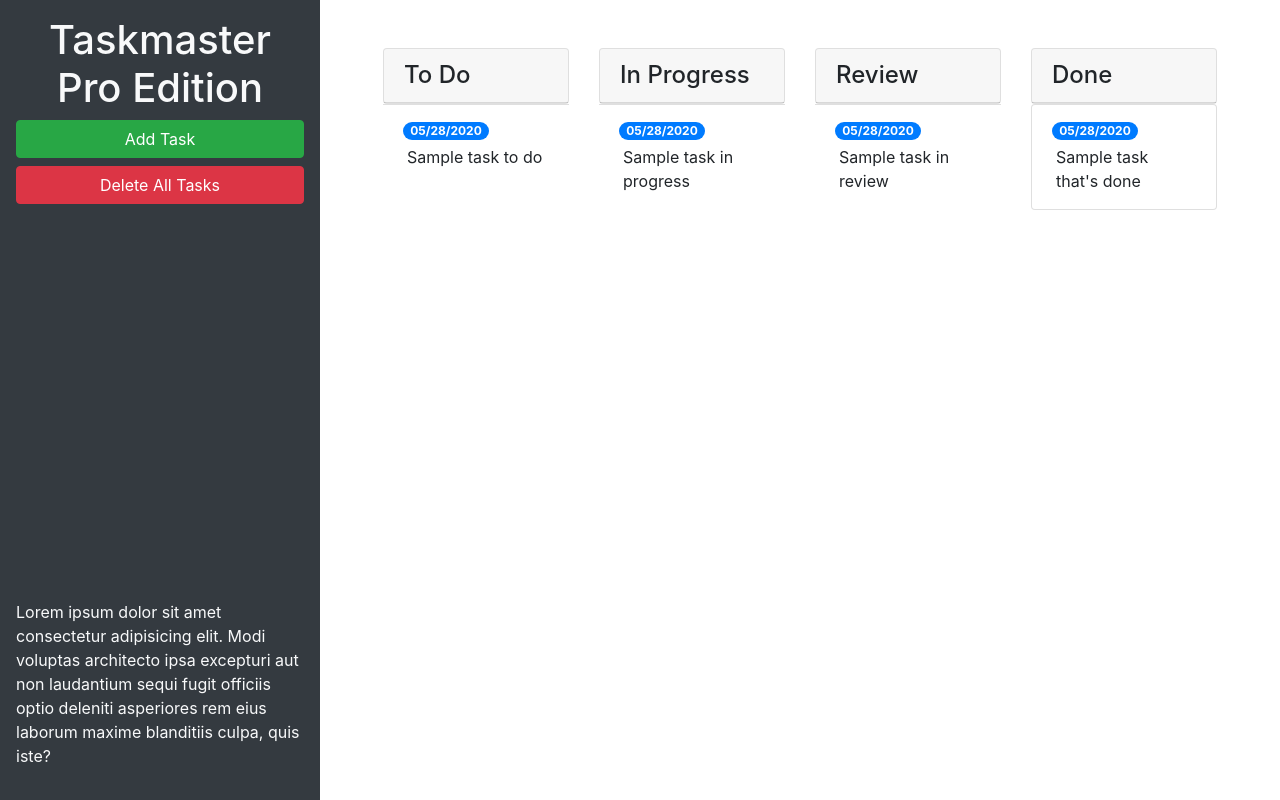
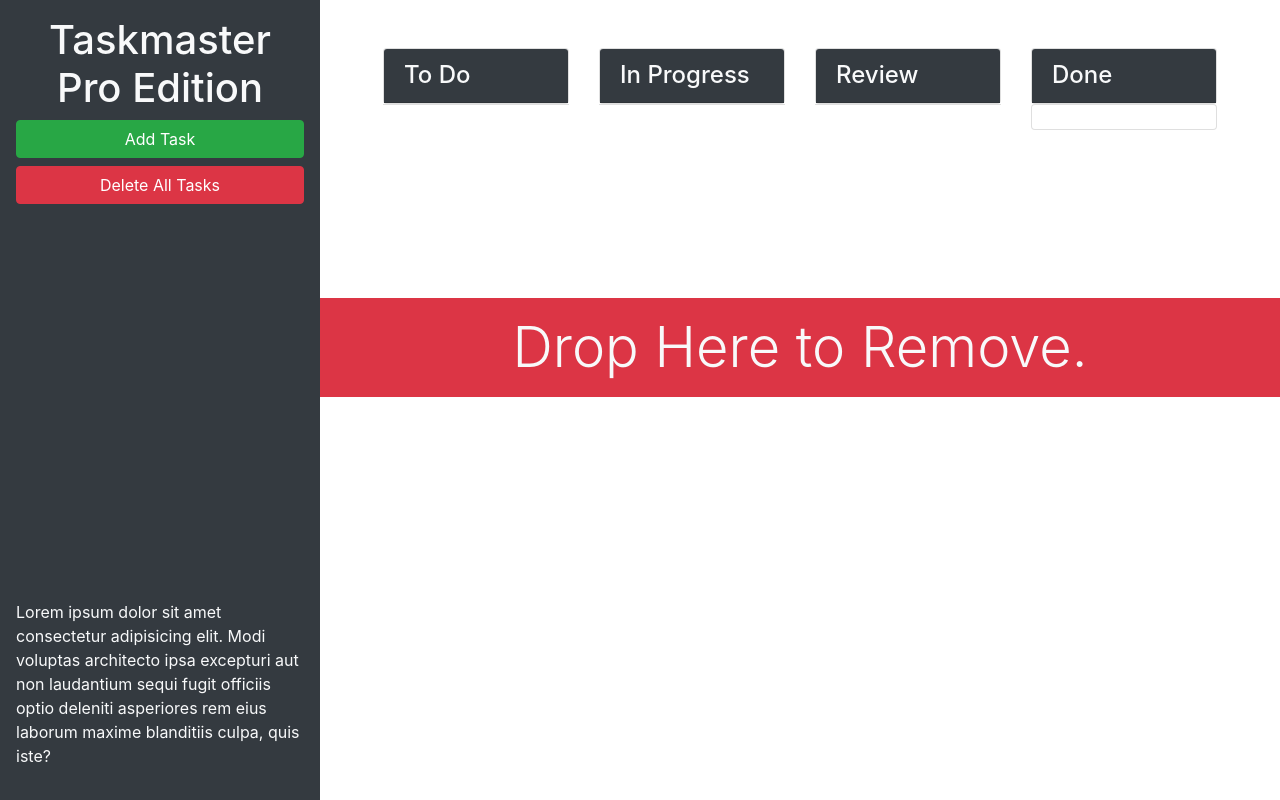
Before and after one commit to jojobautistaum/taskmaster-pro, a plain HTML site: page index.html in a window 1280 px wide. Drawn offline with nearby package versions, Linux system fonts and the light colour scheme.

Commit message:
added bootstrap

```diff
--- a/index.html
+++ b/index.html
@@ -13,29 +13,28 @@
 <body>
 
   <div class="row min-vh-100 no-gutters">
-    <header class="col-12 col-lg-3 bg-dark text-light d-flex flex-column p-4 p-lg-3">
+    <header class="col-12 col-lg-3 bg-dark text-light sticky-top d-flex flex-column p-4 p-lg-3">
       <h1 class="text-center">Taskmaster Pro Edition</h1>
       <button id="create-task" class="btn btn-block btn-success" data-toggle="modal" data-target="#task-form-modal">Add
         Task</button>
       <button id="remove-tasks" class="btn btn-block btn-danger">Delete All Tasks</button>
-      <p class="mt-auto">Lorem ipsum dolor sit amet consectetur adipisicing elit. Modi voluptas architecto ipsa
+      <p class="mt-auto d-none d-lg-block">Lorem ipsum dolor sit amet consectetur adipisicing elit. Modi voluptas architecto ipsa
         excepturi aut non
         laudantium sequi fugit officiis optio deleniti asperiores rem eius laborum maxime blanditiis culpa, quis iste?
       </p>
     </header>
-    <main class="col-12 col-lg-9">
+    <main class="col-12 col-lg-9 d-flex flex-column">
       <div class="m-5 row justify-content-around">
         <!-- todo start -->
         <div class="col-12 col-md-6 col-xl-3 mb-3">
           <div class="card">
-            <h4 class="card-header">
+            <h4 class="card-header bg-dark text-light">
               To Do
             </h4>
           </div>
           <ul id="list-toDo" class="list-group list-group-flush">
             <li class="list-group-item">
-              <span class="badge badge-primary badge-pill">05/28/2020</span>
-              <p class="m-1">Sample task to do</p>
+
             </li>
           </ul>
         </div>
@@ -43,14 +42,13 @@
         <!-- in progress start -->
         <div class="col-12 col-md-6 col-xl-3 mb-3">
           <div class="card">
-            <h4 class="card-header">
+            <h4 class="card-header bg-dark text-light">
               In Progress
             </h4>
           </div>
           <ul id="list-inProgress" class="list-group list-group-flush">
             <li class="list-group-item">
-              <span class="badge badge-primary badge-pill">05/28/2020</span>
-              <p class="m-1">Sample task in progress</p>
+
             </li>
           </ul>
         </div>
@@ -58,14 +56,13 @@
         <!-- in review start -->
         <div class="col-12 col-md-6 col-xl-3 mb-3">
           <div class="card">
-            <h4 class="card-header">
+            <h4 class="card-header bg-dark text-light">
               Review
             </h4>
           </div>
           <ul id="list-inReview" class="list-group list-group-flush">
             <li class="list-group-item">
-              <span class="badge badge-primary badge-pill">05/28/2020</span>
-              <p class="m-1">Sample task in review</p>
+
             </li>
           </ul>
         </div>
@@ -73,18 +70,22 @@
         <!-- done start -->
         <div class="col-12 col-md-6 col-xl-3 mb-3">
           <div class="card">
-            <h4 class="card-header">
+            <h4 class="card-header bg-dark text-light">
               Done
             </h4>
           </div>
           <ul id="list-done" class="list-group list=group=flush">
             <li class="list-group-item">
-              <span class="badge badge-primary badge-pill">05/28/2020</span>
-              <p class="m-1">Sample task that's done</p>
+
             </li>
           </ul>
         </div>
         <!-- done end -->
+      </div>
+      <div id="trash">
+        <div class="w-100 bg-danger p-3 text-center text-light display-4 mt-auto">
+          Drop Here to Remove.
+        </div>
       </div>
     </main>
   </div>
```
